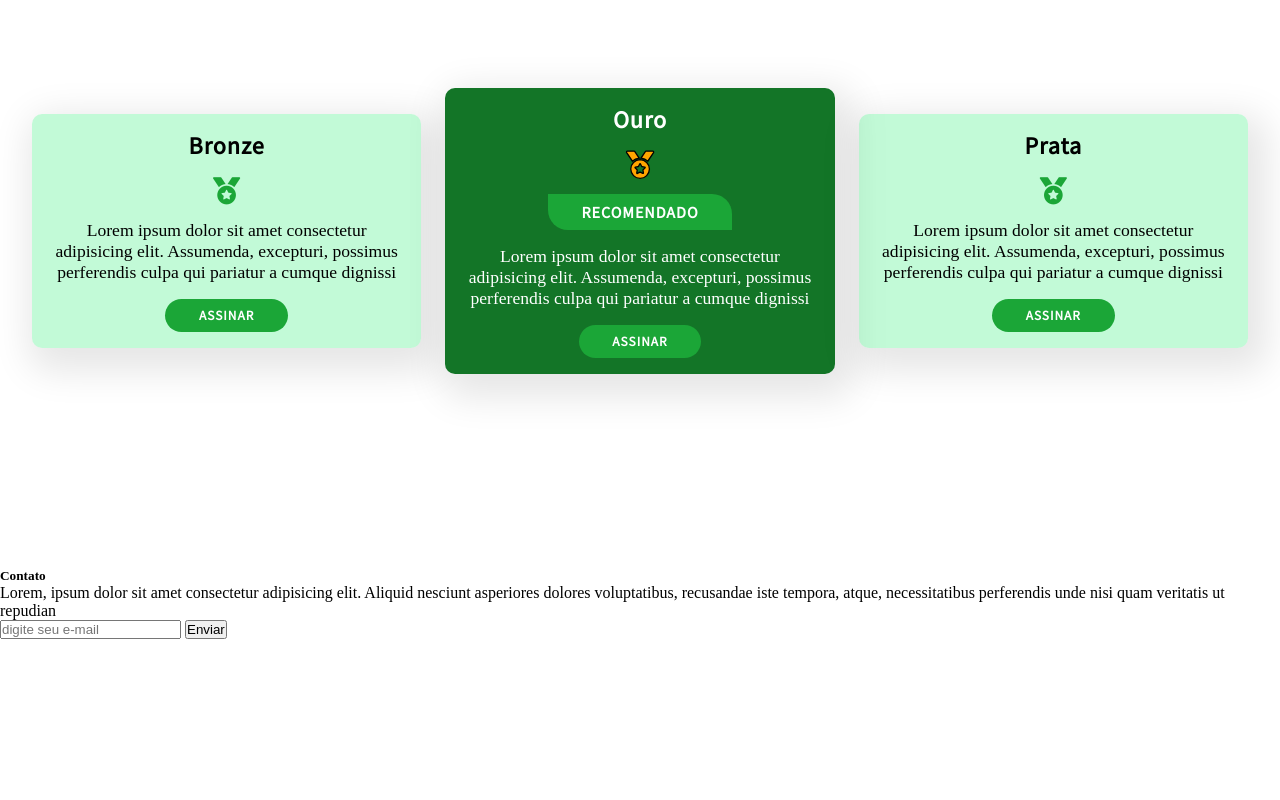
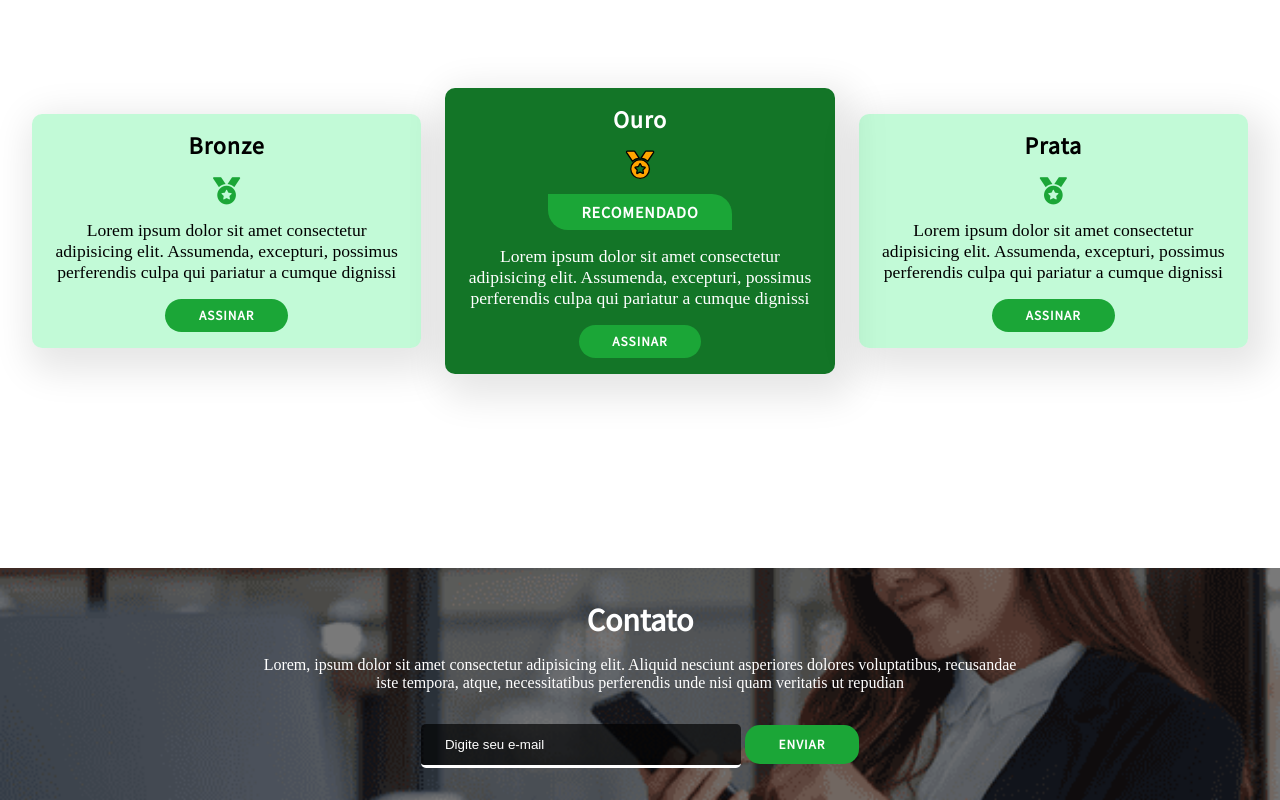
Before and after one commit to Soaressluiss/Paypay, a plain HTML site: page index.html in a window 1280 px wide. Shown: the part 1582-2382 px from the top of the page. Before the commit the page ends 2221 px from the top, so only its background shows below. Drawn offline with Linux system fonts and the light colour scheme.

Commit message:
:lipstick:  feat: finished styling the container-contacts

```diff
--- a/assets/sass/partials/layout/sections/_section-contacts.sass
+++ b/assets/sass/partials/layout/sections/_section-contacts.sass
@@ -1,2 +1,52 @@
 @import ../../mixins
 @import ../../variables
+
+.container-contact
+    background:
+        image: url(../imgs/background-contact.png)
+        repeat: no-repeat
+        size: cover
+    padding: 2rem 0
+    @extend %FlexCenterColumn
+    gap: 1rem
+
+    .contact-title
+        @include fontDefault(2rem, bold, $font-secondary)
+        color: white
+
+    .contact-msg
+        @include fontDefault(1rem)
+        color: white
+        max-width: 60%
+        text-align: center
+
+#contact-email
+    padding: 0 1.5rem
+    margin-top: 1rem
+    width: 20rem
+    height: 2.7rem
+    border: none
+            radius: 5px
+            bottom: white 3px solid
+    color: white
+    background-color: rgba(0, 0, 0, 0.678)
+    &::placeholder
+        color: white
+
+.contact-btn
+    background-color: $color-primary
+    color: white
+    border: none
+    border-radius: 15px
+    letter-spacing: 1px
+    padding: 0.7rem 2.1rem
+    text-transform: uppercase
+    font:
+        family: $font-secondary
+        weight: bold
+
+    &:hover
+        background-color: $color-tertiary
+        color: black
+        transition: all 1s ease
+        cursor: pointer
--- a/index.html
+++ b/index.html
@@ -108,7 +108,7 @@
                 </div>
             </div>
         </section>
-        <section class="container-contac">
+        <section class="container-contact">
             <h5 class="contact-title">Contato</h5>
             <p class="contact-msg">
                 Lorem, ipsum dolor sit amet consectetur adipisicing elit. Aliquid nesciunt asperiores dolores
@@ -116,7 +116,7 @@
                 repudian
             </p>
             <form class="contact-form" action="#" method="post">
-                <input type="email" name="email" id="contact-email" placeholder="digite seu e-mail" required
+                <input type="email" name="email" id="contact-email" placeholder="Digite seu e-mail" required
                     pattern="[a-zA-Z0-9_.]+@[a-zA-Z0-9]+\.[a-zA-Z]{2,4}">
                 <input class="contact-btn" type="button" value="Enviar">
             </form>
```
Also changed, not shown: assets/css/styles.css, assets/imgs/background-contact.png (added), assets/imgs/image.png (deleted), 1 other file.
